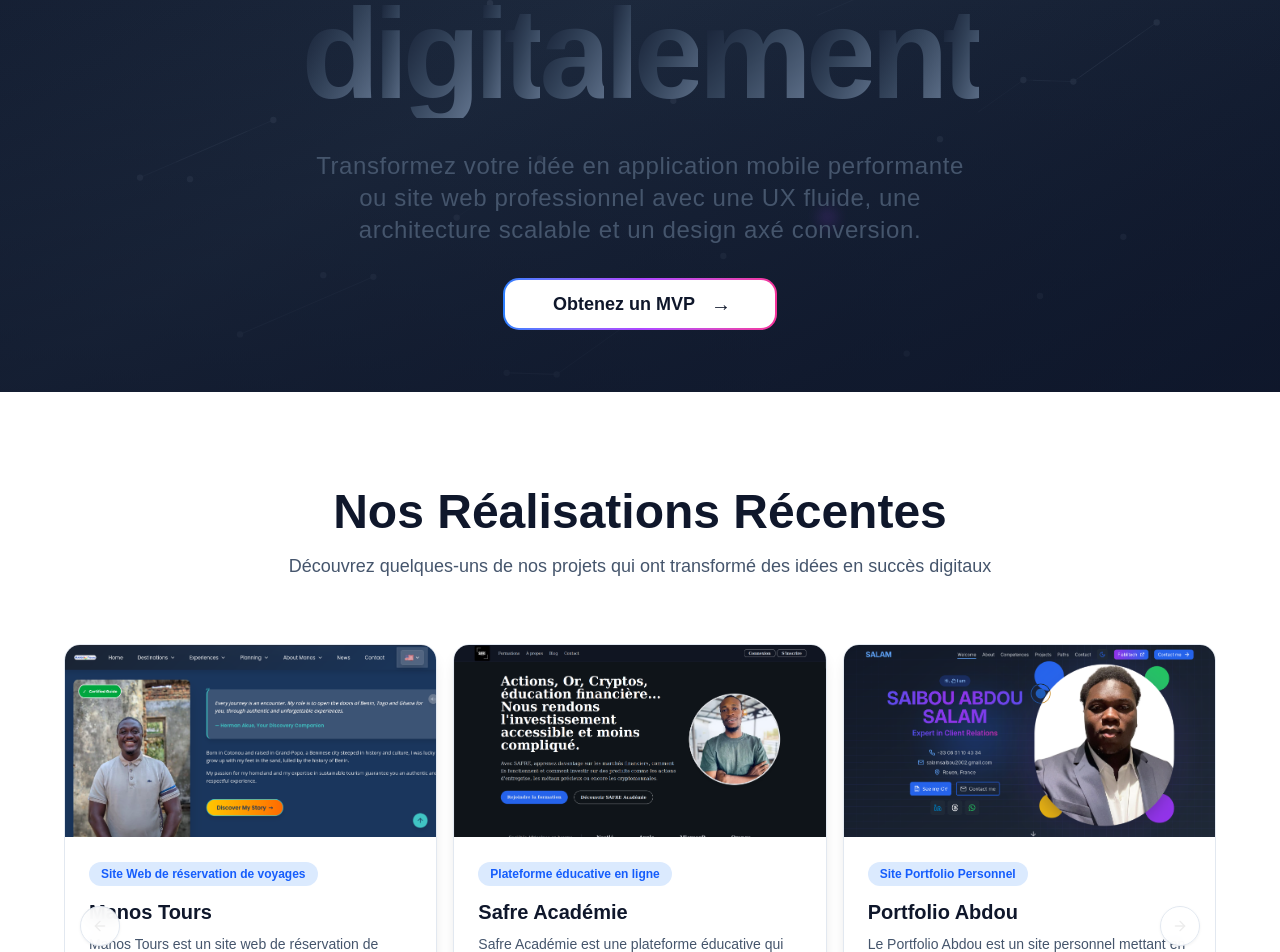
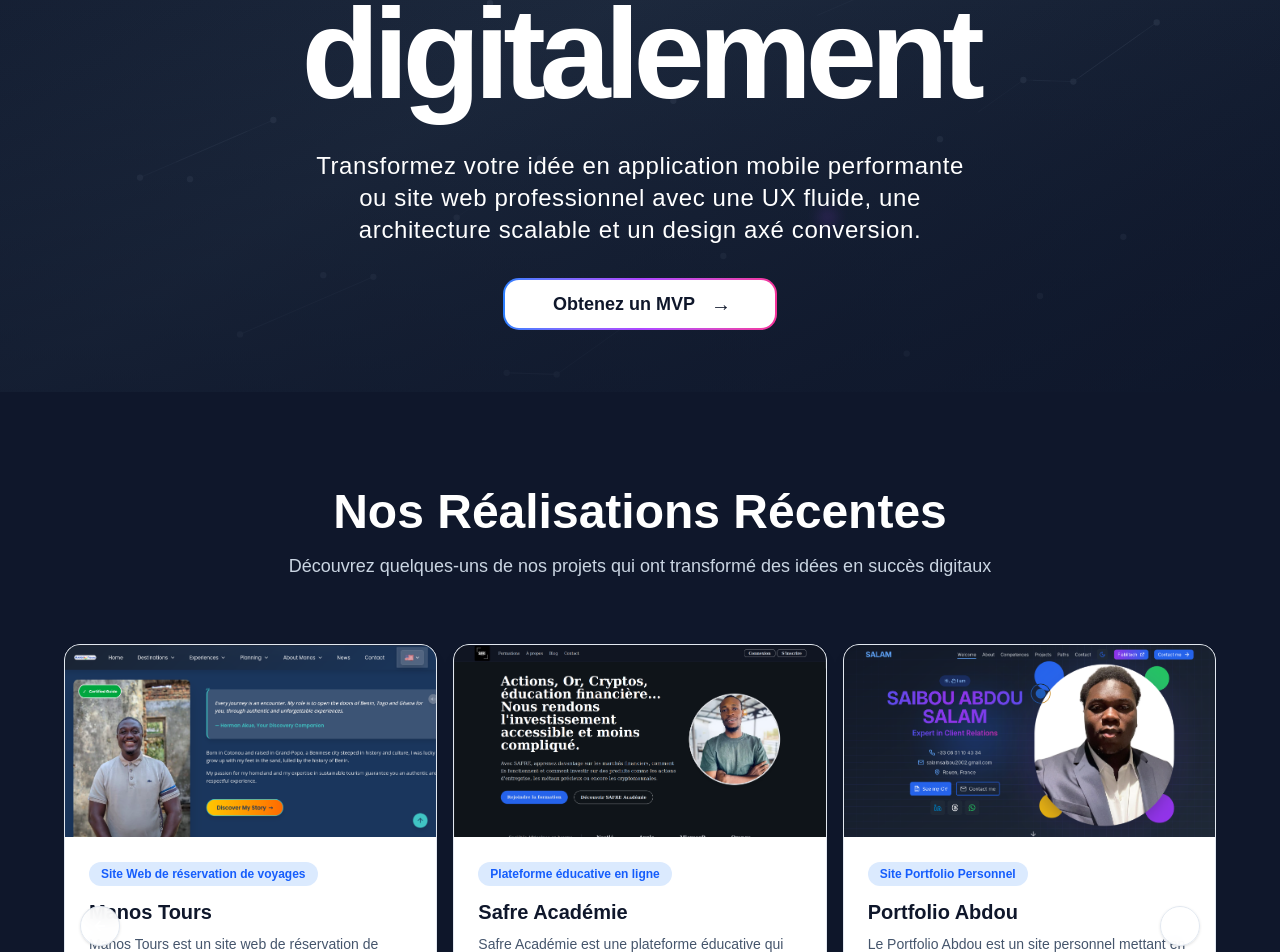
Before and after one commit to Billions229/innovxy-works, a Next.js app: page / in a window 1280 px wide. Shown: the part 408-1360 px from the top of the page. Built offline with nearby package versions, Linux system fonts and the light colour scheme.

Commit message:
fix: enforce dark theme everywhere (cards, hero, pricing, forms, calendar, text)

```diff
--- a/src/components/ui/button.tsx
+++ b/src/components/ui/button.tsx
@@ -9,15 +9,15 @@ const buttonVariants = cva(
   {
     variants: {
       variant: {
-        default: "bg-primary text-primary-foreground shadow-sm shadow-black/5 hover:bg-primary/90",
+        default: "bg-blue-700 text-white shadow-sm hover:bg-blue-800",
         destructive:
-          "bg-destructive text-destructive-foreground shadow-sm shadow-black/5 hover:bg-destructive/90",
+          "bg-red-700 text-white shadow-sm hover:bg-red-800",
         outline:
-          "border border-input bg-background shadow-sm shadow-black/5 hover:bg-accent hover:text-accent-foreground",
+          "border border-slate-700 bg-slate-800 text-white shadow-sm hover:bg-slate-700 hover:text-white",
         secondary:
-          "bg-secondary text-secondary-foreground shadow-sm shadow-black/5 hover:bg-secondary/80",
-        ghost: "hover:bg-accent hover:text-accent-foreground",
-        link: "text-primary underline-offset-4 hover:underline",
+          "bg-slate-700 text-white shadow-sm hover:bg-slate-800",
+        ghost: "hover:bg-slate-700 hover:text-white",
+        link: "text-blue-400 underline-offset-4 hover:underline hover:text-white",
       },
       size: {
         default: "h-9 px-4 py-2",
--- a/src/components/ui/card.tsx
+++ b/src/components/ui/card.tsx
@@ -9,7 +9,7 @@ const Card = React.forwardRef<
   <div
     ref={ref}
     className={cn(
-      "rounded-lg border bg-card text-card-foreground shadow-sm",
+  "rounded-lg border bg-slate-800 text-white shadow-sm",
       className,
     )}
     {...props}
--- a/src/components/ui/gallery6.tsx
+++ b/src/components/ui/gallery6.tsx
@@ -92,14 +92,14 @@ const Gallery6 = ({
   }, [api]);
 
   return (
-    <section className="py-24 bg-white dark:bg-slate-900">
+  <section className="py-24 bg-slate-900">
       <div className="container mx-auto px-4">
         {/* Header */}
         <div className="text-center mb-16">
-          <h2 className="text-4xl md:text-5xl font-bold mb-4 text-slate-900 dark:text-white">
+          <h2 className="text-4xl md:text-5xl font-bold mb-4 text-white">
             {heading}
           </h2>
-          <p className="text-lg text-slate-600 dark:text-slate-300 max-w-3xl mx-auto">
+          <p className="text-lg text-slate-300 max-w-3xl mx-auto">
             Découvrez quelques-uns de nos projets qui ont transformé des idées en succès digitaux
           </p>
         </div>
--- a/src/components/ui/input.tsx
+++ b/src/components/ui/input.tsx
@@ -10,7 +10,7 @@ const Input = React.forwardRef<HTMLInputElement, InputProps>(
       <input
         type={type}
         className={cn(
-          "flex h-10 w-full rounded-md border border-input bg-background px-3 py-2 text-sm ring-offset-background file:border-0 file:bg-transparent file:text-sm file:font-medium placeholder:text-muted-foreground focus-visible:outline-none focus-visible:ring-0 focus-visible:ring-offset-0 disabled:cursor-not-allowed disabled:opacity-50",
+          "flex h-10 w-full rounded-md border border-slate-700 bg-slate-800 text-white px-3 py-2 text-sm placeholder:text-slate-400 focus-visible:outline-none focus-visible:ring-0 focus-visible:ring-offset-0 disabled:cursor-not-allowed disabled:opacity-50",
           className
         )}
         ref={ref}
--- a/src/components/ui/modern-background-paths.tsx
+++ b/src/components/ui/modern-background-paths.tsx
@@ -284,11 +284,7 @@ export default function EnhancedBackgroundPaths({
                         damping: 20,
                         duration: 0.8
                       }}
-                      className="inline-block text-transparent bg-clip-text
-                                          bg-gradient-to-br from-slate-900 via-slate-700 to-slate-500
-                                          dark:from-white dark:via-slate-200 dark:to-slate-400
-                                          hover:from-blue-600 hover:to-purple-600 dark:hover:from-blue-400 dark:hover:to-purple-400
-                                          transition-all duration-700 cursor-default"
+                      className="inline-block text-white transition-all duration-700 cursor-default"
                       whileHover={{ scale: 1.05, y: -2 }}
                     >
                       {letter}
@@ -303,7 +299,7 @@ export default function EnhancedBackgroundPaths({
               initial={{ opacity: 0 }}
               animate={{ opacity: 1 }}
               transition={{ delay: 1, duration: 1 }}
-              className="text-xl md:text-2xl text-slate-600 dark:text-slate-300 font-light tracking-wide max-w-2xl mx-auto mt-8"
+              className="text-xl md:text-2xl text-white font-light tracking-wide max-w-2xl mx-auto mt-8"
             >
               Transformez votre idée en application mobile performante ou site web professionnel avec une UX fluide, une architecture scalable et un design axé conversion.
             </motion.p>
--- a/src/components/ui/pricing-table.tsx
+++ b/src/components/ui/pricing-table.tsx
@@ -102,7 +102,7 @@ function PricingCard({
 }: PricingCardProps) {
 	return (
 		<div className={cn(
-			"relative rounded-2xl border bg-white dark:bg-slate-900 p-8 shadow-sm transition-all hover:shadow-lg",
+			"relative rounded-2xl border bg-slate-800 p-8 shadow-sm transition-all hover:shadow-lg",
 			isPopular && "border-blue-500 ring-2 ring-blue-500/20",
 			className
 		)}>
@@ -120,18 +120,18 @@ function PricingCard({
 						<Icon className="w-6 h-6 text-blue-600 dark:text-blue-400" />
 					</div>
 				)}
-				<h3 className="text-xl font-bold text-slate-900 dark:text-white mb-2">
+				   <h3 className="text-xl font-bold text-white mb-2">
 					{title}
 				</h3>
 
 				   <div className="mb-4">
-					<span className="text-4xl font-bold text-slate-900 dark:text-white">
+					   <span className="text-4xl font-bold text-white">
 						   {price}
 					   </span>
 				   </div>
 
 				   {description && (
-					<p className="text-slate-600 dark:text-slate-300 mb-6">
+					   <p className="text-slate-300 mb-6">
 						   {description}
 					   </p>
 				   )}
@@ -141,7 +141,7 @@ function PricingCard({
 				   {features.map((feature, index) => (
 					   <li key={index} className="flex items-start gap-3">
 						   <CheckIcon className="h-5 w-5 text-green-500 flex-shrink-0 mt-0.5" />
-						<span className="text-slate-700 dark:text-slate-300 text-sm">
+						   <span className="text-slate-300 text-sm">
 							   {feature}
 						   </span>
 					   </li>
@@ -154,7 +154,7 @@ function PricingCard({
 					   "w-full py-3 px-4 rounded-lg font-semibold transition-colors",
 					   isPopular
 						   ? "bg-blue-600 text-white hover:bg-blue-700"
-						: "bg-slate-100 dark:bg-slate-800 text-slate-900 dark:text-white hover:bg-slate-200 dark:hover:bg-slate-700"
+						   : "bg-slate-700 text-white hover:bg-slate-800"
 				   )}
 			   >
 				   {buttonText}
--- a/src/components/ui/textarea.tsx
+++ b/src/components/ui/textarea.tsx
@@ -9,7 +9,7 @@ const Textarea = React.forwardRef<HTMLTextAreaElement, TextareaProps>(
     return (
       <textarea
         className={cn(
-          "flex min-h-[80px] w-full rounded-md border border-input bg-background px-3 py-2 text-sm ring-offset-background placeholder:text-muted-foreground focus-visible:outline-none focus-visible:ring-0 focus-visible:ring-offset-0 disabled:cursor-not-allowed disabled:opacity-50",
+          "flex min-h-[80px] w-full rounded-md border border-slate-700 bg-slate-800 text-white px-3 py-2 text-sm placeholder:text-slate-400 focus-visible:outline-none focus-visible:ring-0 focus-visible:ring-offset-0 disabled:cursor-not-allowed disabled:opacity-50",
           className
         )}
         ref={ref}
```
Also changed, not shown: src/components/ui/calendar.tsx (+18 -25 lines). Lines whose indentation alone changed are shown as unchanged.
